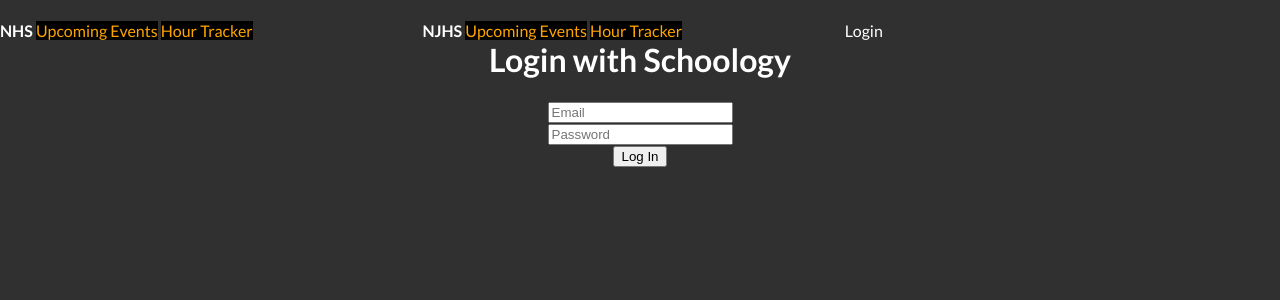
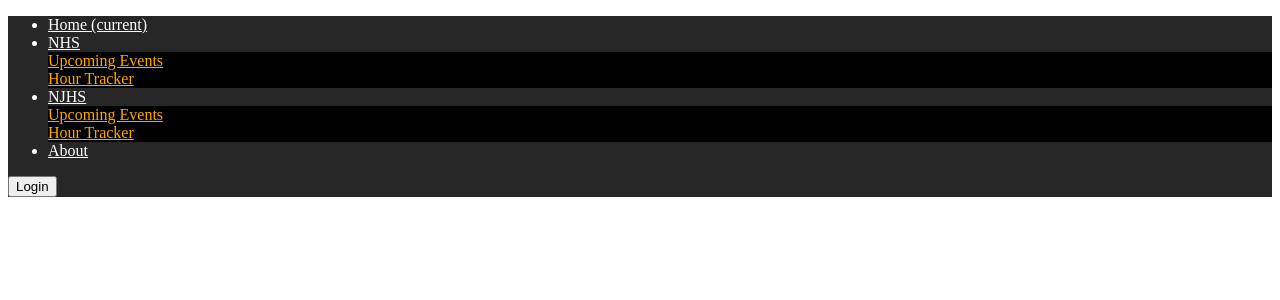
Before and after one commit to periodicta/nhs-site, a Flask app: page /login in a window 1280 px wide. Shown: the top 300 px of the page. Run offline with Flask 2, Linux system fonts and the light colour scheme.

Commit message:
broke :(

```diff
--- /dev/null
+++ b/templates/layout.html
@@ -0,0 +1,46 @@
+<!DOCTYPE html>
+<html lang="en">
+<head>
+    <meta charset="UTF-8">
+    <title>BISV National Honor Society</title>
+</head>
+<body>
+    <nav class="navbar navbar-expand-lg navbar-light" style="background-color: #262626;color:white !important;">
+  <div class="collapse navbar-collapse" id="navbarSupportedContent">
+    <ul class="navbar-nav mr-auto">
+      <li class="nav-item active ml-3 mr-3 navigationElement">
+        <a class="nav-link" href="#" style="color:white !important;">Home <span class="sr-only">(current)</span></a>
+      </li>
+
+
+      <li class="nav-item dropdown ml-3 mr-3 navigationElement">
+        <a class="nav-link dropdown-toggle" href="#" id="navbarDropdown" role="button" data-toggle="dropdown" aria-haspopup="true" aria-expanded="false" style="color:white !important;">
+          NHS
+        </a>
+        <div class="dropdown-menu dropdown-menu-end animate slideIn" aria-labelledby="navbarDropdown" style="background-color: black;">
+          <a class="dropdown-item" href="#" style="background:black;color:orange;">Upcoming Events</a>
+          <div class="dropdown-divider"></div>
+          <a class="dropdown-item" href="#" style="background:black;color:orange;">Hour Tracker</a>
+        </div>
+      </li>
+
+      <li class="nav-item dropdown ml-3 mr-3 navigationElement">
+        <a class="nav-link dropdown-toggle" href="#" id="navbarDropdown" role="button" data-toggle="dropdown" aria-haspopup="true" aria-expanded="false" style="color:white !important;">
+          NJHS
+        </a>
+        <div class="dropdown-menu dropdown-menu-end animate slideIn" aria-labelledby="navbarDropdown" style="background-color: black;">
+          <a class="dropdown-item" href="#" style="background:black;color:orange;">Upcoming Events</a>
+          <div class="dropdown-divider"></div>
+          <a class="dropdown-item" href="#" style="background:black;color:orange;">Hour Tracker</a>
+        </div>
+      </li>
+      <li class="nav-item ml-3 mr-3 navigationElement" style="color:white !important;">
+          <a class="nav-link" href="#" style="color:white !important;">About</a>
+      </li>
+
+    </ul>
+      <a href="/login"><button class="btn btn-outline-success my-2 my-sm-0" >Login</button></a>
+  </div>
+</nav>
+</body>
+</html>
--- a/templates/login.html
+++ b/templates/login.html
@@ -1,26 +1,12 @@
+{% extends "layout.html" %}
+{% block main %}
 <!DOCTYPE html>
 <html>
 <head>
-    <title>Login | BISV National Honor Society</title>
     <link rel="stylesheet" href="./static/css/styles.css">
 </head>
 <body>
-     <nav id="navbar">
-         <span style="width:33%;float:left;">
-              <strong><span class="navelement">NHS</span></strong>
-            <span class="navelement" style="background:black;color:orange;">Upcoming Events</span>
-            <span class="navelement" style="background:black;color:orange;">Hour Tracker</span>
-         </span>
-         <span style="width:33%;float:left;">
-              <strong><span class="navelement">NJHS</span></strong>
-          <span class="navelement" style="background:black;color:orange;">Upcoming Events</span>
-          <span class="navelement" style="background:black;color:orange;">Hour Tracker</span>
-         </span>
-         <span style="width:34%;float:right;">
-              <span class="navelement">Login</span>
-         </span>
 
-    </nav>
     <div style="text-align:center;">
         <h1>Login with Schoology</h1>
         <input type="email" placeholder="Email"><br>
@@ -30,3 +16,5 @@
 
 </body>
 </html>
+
+{% endblock %}
```
Also changed, not shown: templates/index.html (+3 -40 lines).
